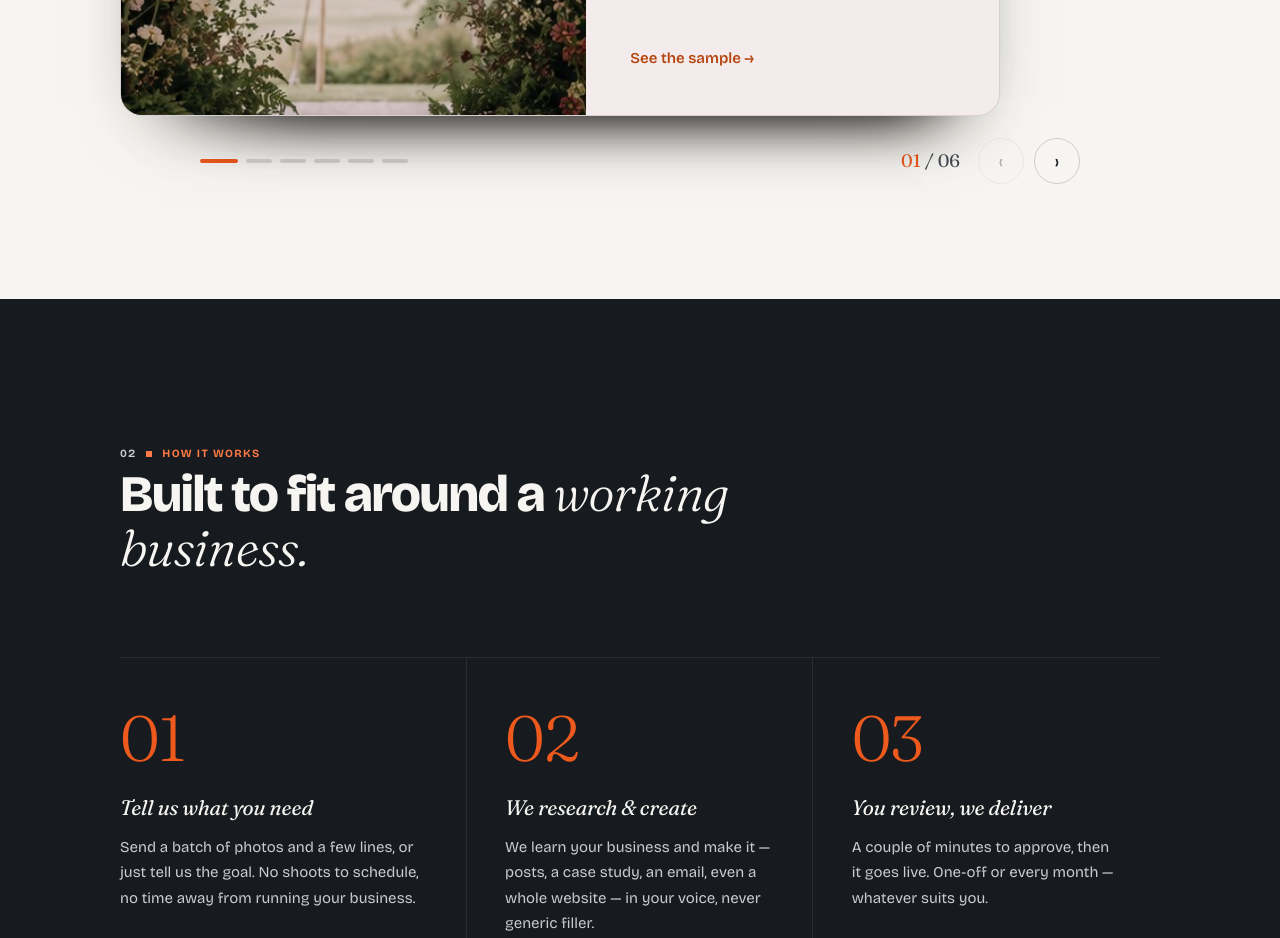
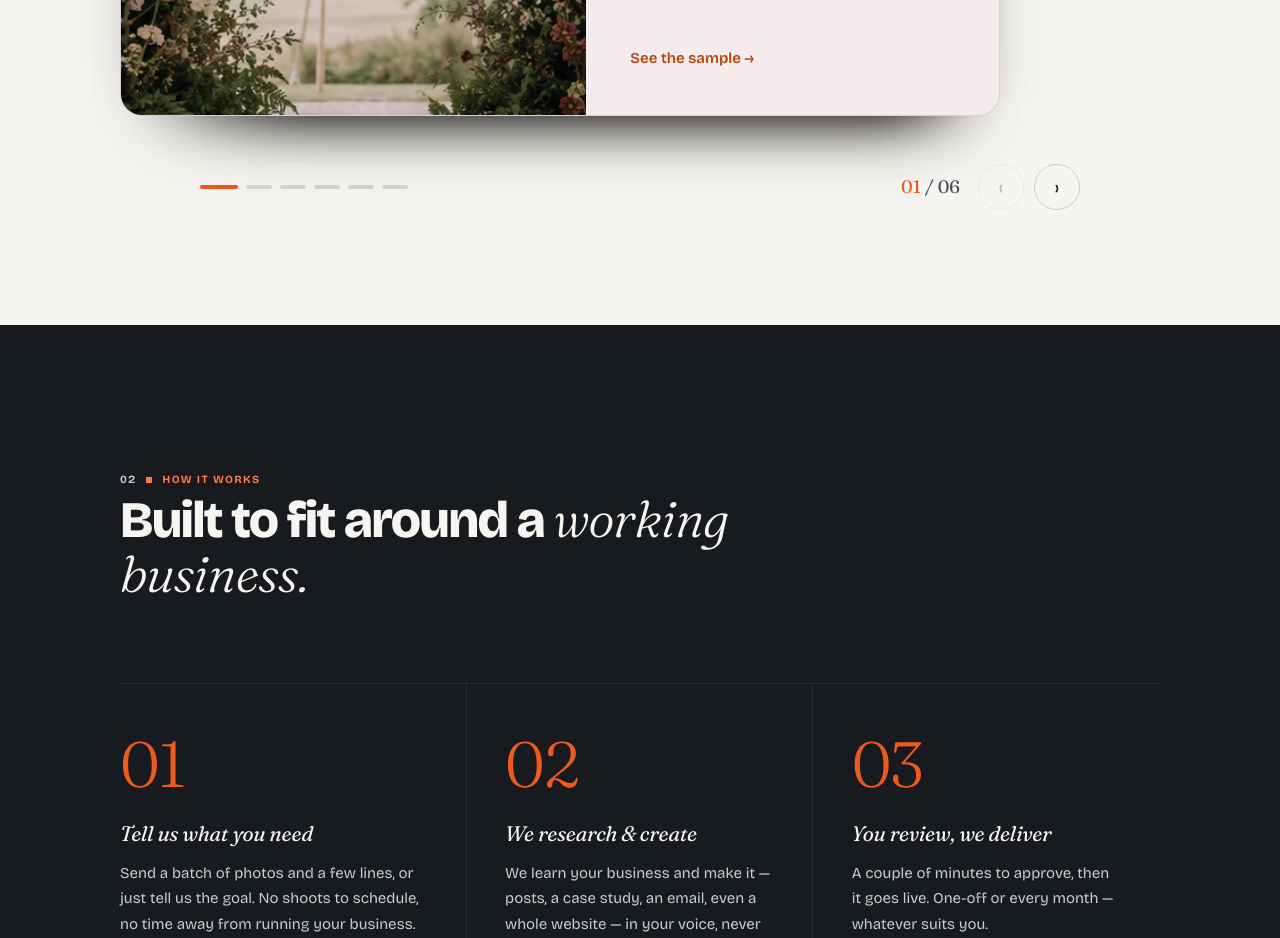
Before and after one commit to Torqpoint1/Website1, a Next.js app: page / in a window 1280 px wide. Shown: the part 4080-5018 px from the top of the page. Built offline with nearby package versions, Linux system fonts and the light colour scheme.

Commit message:
WorkStack: more space above the controls
Increase the gap between the card stack and the dots/counter/arrows.

Co-Authored-By: Claude Opus 4.8 <noreply@anthropic.com>
Claude-Session: https://claude.ai/code/session_0164ED1EANGAzFMxFWRucBFw

```diff
--- a/components/WorkStack.module.css
+++ b/components/WorkStack.module.css
@@ -121,7 +121,7 @@
   align-items: center;
   gap: 18px;
   max-width: 880px;
-  margin: 22px auto 0;
+  margin: clamp(28px, 5vw, 48px) auto 0;
 }
 .dots { display: flex; gap: 8px; margin-right: auto; }
 .dot {
```
